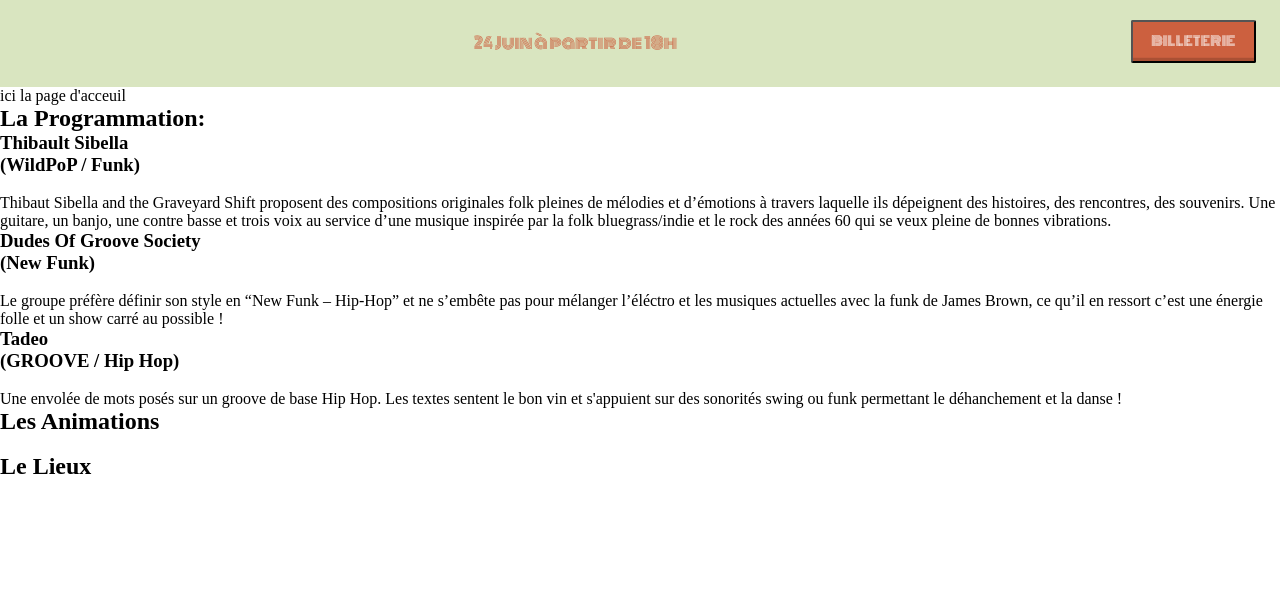
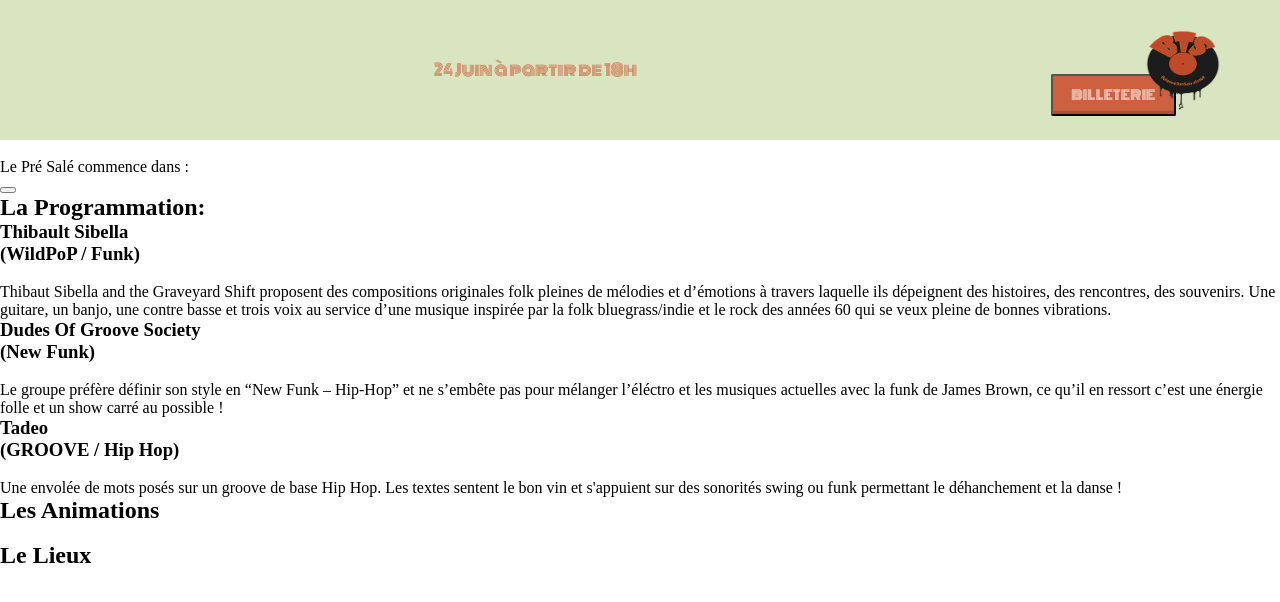
Before and after one commit to Kaerbran/Projet_LePres, a Vue app in the folder le_pre_sale/: page / in a window 1280 px wide. Shown: the top 602 px of the page. Built offline with nearby package versions, Linux system fonts and the light colour scheme; a web font is replaced by a local one.

Commit message:
Creation compte à rebours

```diff
--- /dev/null
+++ b/le_pre_sale/src/components/CountDown.vue
@@ -0,0 +1,20 @@
+<template>
+  <div>
+
+  </div>
+</template>
+
+<script>
+export default {
+  name: 'CountDown'
+}
+</script>
+
+<style scoped lang="scss">
+*, *:before, *:after {
+  box-sizing: border-box;
+  margin: 0px 0px 0px 0px ; // top right bottom left
+}
+
+
+</style>
--- a/le_pre_sale/src/components/HelloWorld.vue
+++ b/le_pre_sale/src/components/HelloWorld.vue
@@ -3,7 +3,18 @@
     <NavSite />
 
     <div>
-      ici la page d'acceuil
+      <picture>
+        <img src="" alt="">
+      </picture>
+      <div>
+        <div>
+          <p>Le Pré Salé commence dans :</p>
+
+        </div>
+        <button>
+
+        </button>
+      </div>
     </div>
 
     <LaProgrammation />
--- a/le_pre_sale/src/components/NavSite.vue
+++ b/le_pre_sale/src/components/NavSite.vue
@@ -3,7 +3,7 @@
     <p class="bandeau__date">24 Juin à partir de 18h</p>
     <div class="bandeau__achat">
         <button class="bandeau__achat__btt">Billeterie</button>
-        <img class="bandeau__achat__img" src="" alt="">
+        <img class="bandeau__achat__img" src="../assets/Logo_BTS_without_background).png" alt="">
     </div>
   </div>
 </template>
@@ -37,8 +37,8 @@ export default {
         color: rgba(204, 96, 63, 1);
     }
     &__achat{
+        position: relative;
         margin-left: auto;
-
     }
     &__achat__btt {
         display:inline-block;
@@ -57,7 +57,10 @@ export default {
         position:relative;
     }
     &__achat__img{
+        width: 80px; height: 80px;
 
+        position: relative;
+        top: 10px; left: -40px;
     }
 
 //Tuto pour centrer correctement les élements:
```
